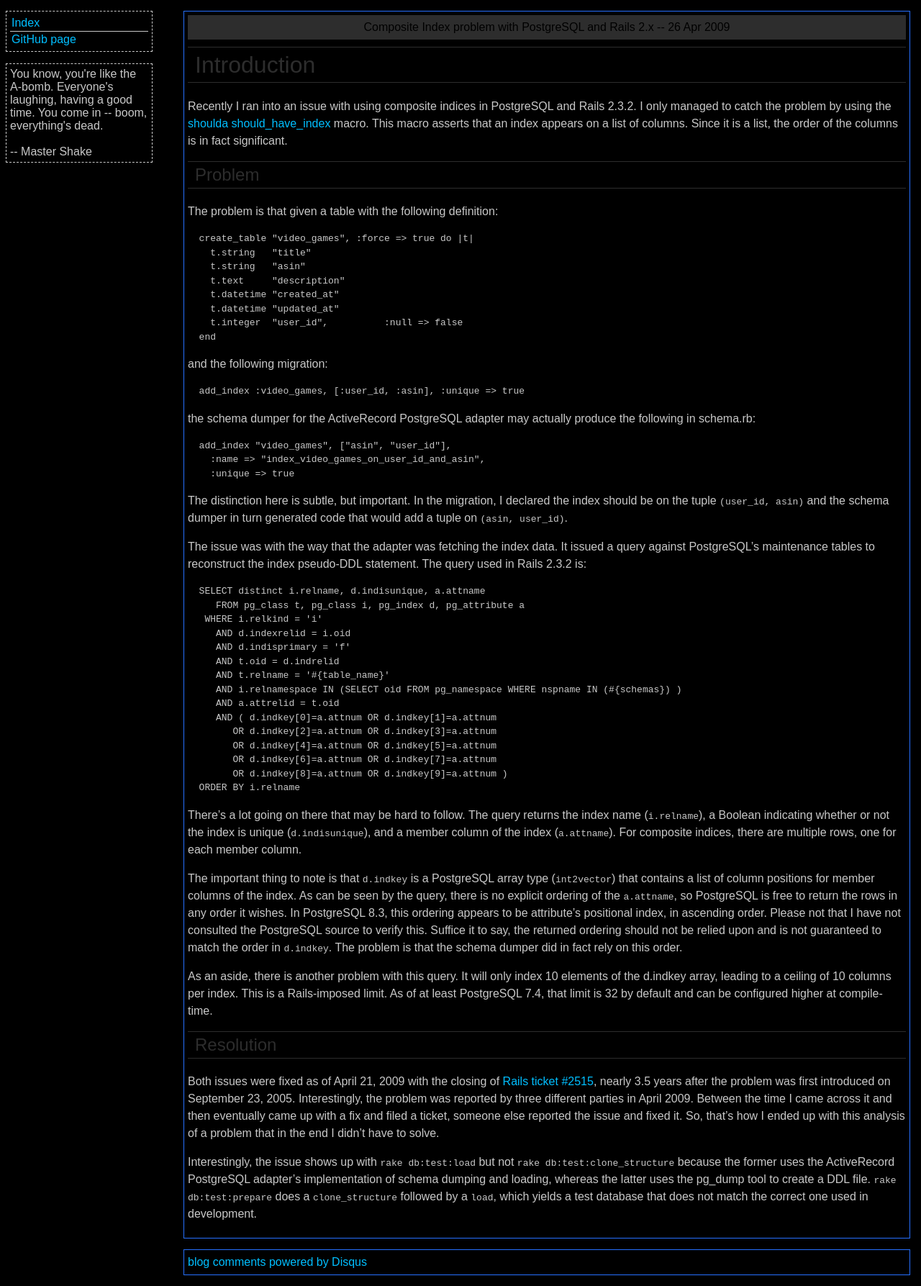
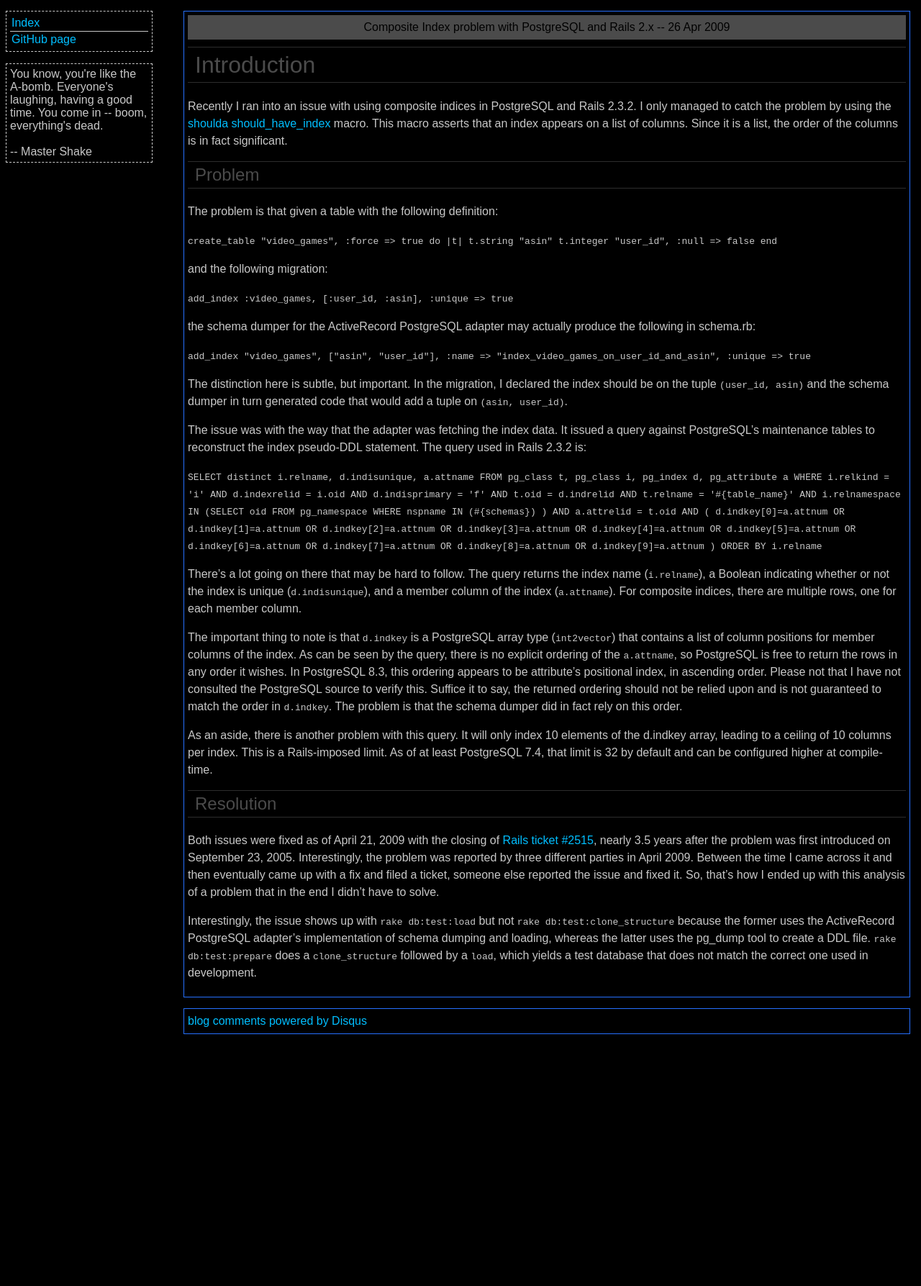
Before and after one commit to nirvdrum/nirvdrum.com, a Jekyll site: the page built from _posts/2009-04-26-composite-index-problem-with-postgresql-and-rails-2.x.markdown, in a window 1280 px wide. Shown: the whole page at 72% size. Built offline with Jekyll 4.4.1, drawn with Linux system fonts in a browser that asks for light colours; comment, search, counter and statistics services are not loaded; a style sheet for code colours, icons or effects is not loaded; after the commit the page ends 1452 px from its top, so only the background shows below that.

Commit message:
Updated to use the code tag for syntax highlighting.  Cleaned up the styling a bit.

```diff
--- a/_layouts/default.html
+++ b/_layouts/default.html
@@ -14,6 +14,8 @@
   <SCRIPT src='http://www.negativetwenty.net/syntaxhighlighter/scripts/shBrushSql.js' type='text/javascript'></SCRIPT>
   <SCRIPT src='http://www.negativetwenty.net/syntaxhighlighter/scripts/shBrushXml.js' type='text/javascript'></SCRIPT>
   <SCRIPT type='text/javascript'>
+    SyntaxHighlighter.config.tagName = 'code';
+    SyntaxHighlighter.defaults['gutter'] = false;
     SyntaxHighlighter.all();
   </SCRIPT>
 </head>
--- a/_posts/2009-04-26-composite-index-problem-with-postgresql-and-rails-2.x.markdown
+++ b/_posts/2009-04-26-composite-index-problem-with-postgresql-and-rails-2.x.markdown
@@ -16,37 +16,33 @@
 
 The problem is that given a table with the following definition:
 
-<pre class="brush:ruby">
+<code class="brush:ruby">
   create_table "video_games", :force => true do |t|
-    t.string   "title"
     t.string   "asin"
-    t.text     "description"
-    t.datetime "created_at"
-    t.datetime "updated_at"
-    t.integer  "user_id",          :null => false
+    t.integer  "user_id", :null => false
   end
-</pre>
+</code>
 
 and the following migration:
 
-<pre class="brush:ruby">
+<code class="brush:ruby">
   add_index :video_games, [:user_id, :asin], :unique => true
-</pre>
+</code>
 
 the schema dumper for the ActiveRecord PostgreSQL adapter may actually produce the following in schema.rb:
 
-<pre class="brush:ruby">
+<code class="brush:ruby">
   add_index "video_games", ["asin", "user_id"],
     :name => "index_video_games_on_user_id_and_asin",
     :unique => true
-</pre>
+</code>
 
 The distinction here is subtle, but important.  In the migration, I declared the index should be on the tuple ``(user_id, asin)`` and the schema dumper in turn generated code that would add a tuple on ``(asin, user_id)``.
 
 The issue was with the way that the adapter was fetching the index data.  It issued a query against PostgreSQL's
 maintenance tables to reconstruct the index pseudo-DDL statement.  The query used in Rails 2.3.2 is:
 
-<pre class="brush:sql">
+<code class="brush:sql">
   SELECT distinct i.relname, d.indisunique, a.attname
      FROM pg_class t, pg_class i, pg_index d, pg_attribute a
    WHERE i.relkind = 'i'
@@ -62,7 +58,7 @@
         OR d.indkey[6]=a.attnum OR d.indkey[7]=a.attnum
         OR d.indkey[8]=a.attnum OR d.indkey[9]=a.attnum )
   ORDER BY i.relname
-</pre>
+</code>
 
 There's a lot going on there that may be hard to follow.  The query returns the index name (``i.relname``),
 a Boolean indicating whether or not the index is unique (``d.indisunique``), and a member column of the index (``a.attname``).  For
--- a/css/root.css
+++ b/css/root.css
@@ -129,7 +129,7 @@
 	margin: 0px;
 	padding: 5px;
 	text-align: center;
-	background-color: rgb(45,45,45);
+	background-color: rgb(75,75,75);
 	color: rgb(0,0,0);
 	font-weight: normal;
 }
@@ -141,5 +141,5 @@
   border-top: 1px solid rgb(45, 45, 45);
   padding-left: 10px;
   margin-top: 10px;
-  color: rgb(45, 45, 45);
+  color: rgb(75, 75, 75);
 }
```
